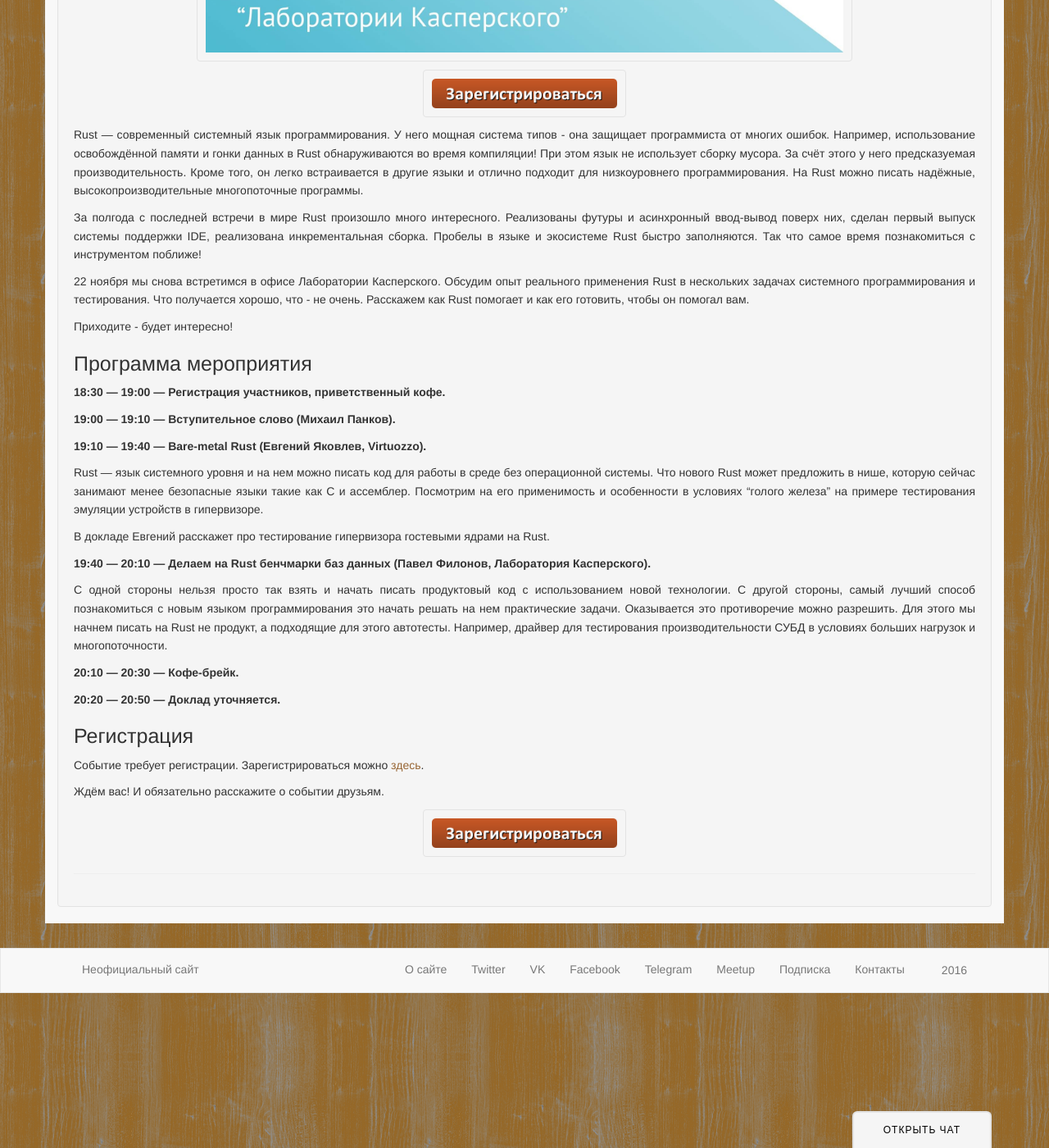
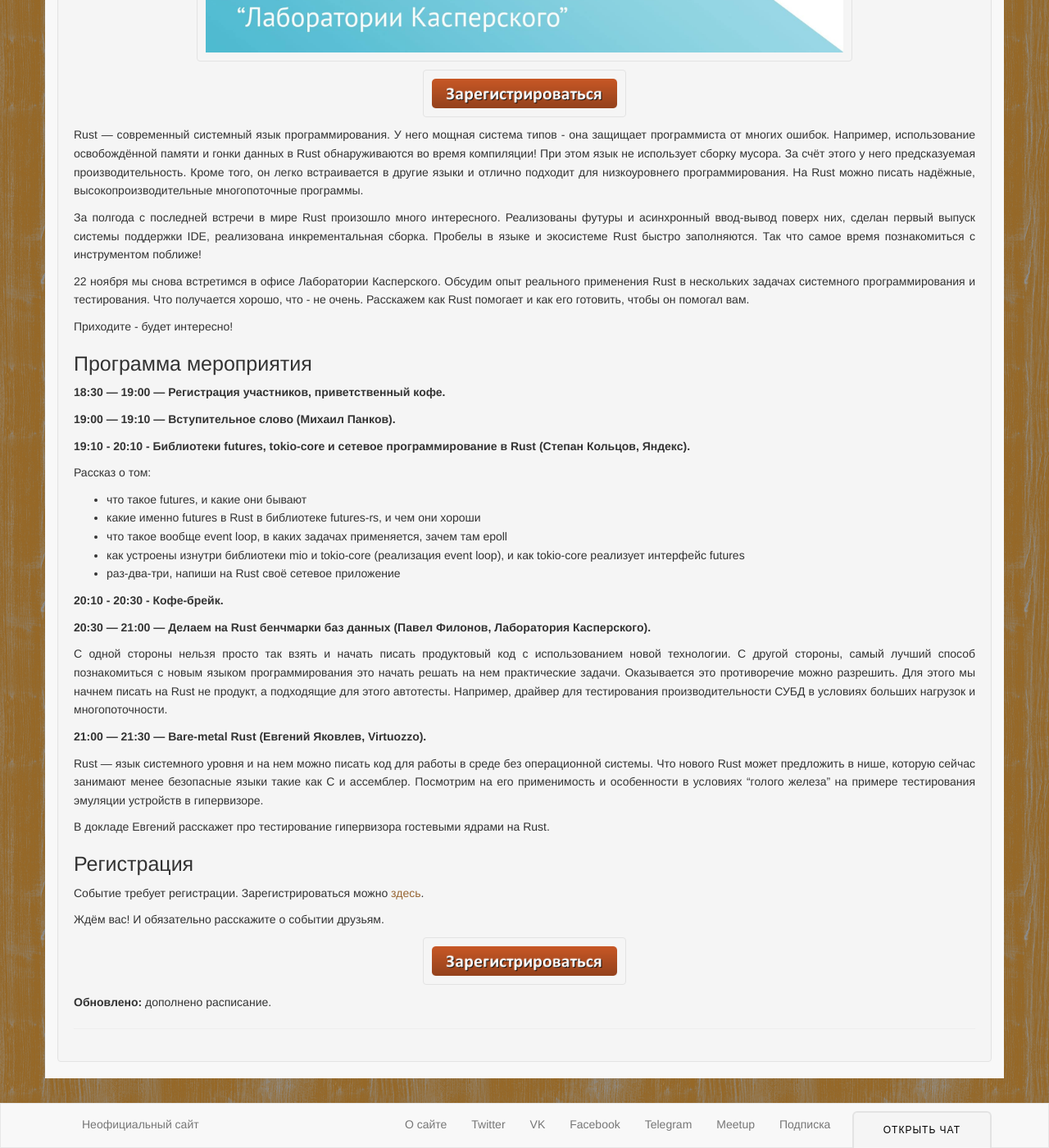
Before and after one commit to rust-lang-ru/rustycrate.ru, a Jekyll site: the page built from _posts/2016-10-31-colaboratory-rust-2.md, in a window 1280 px wide and 1400 px high, scrolled down 711 px. Shown: the whole window at 82% size. Built offline with Jekyll 4.4.1, drawn with Linux system fonts in a browser that asks for light colours; nearby versions of some CDN libraries; comment, search, counter and statistics services are not loaded.

Commit message:
Обновляем расписание

```diff
--- a/_posts/2016-10-31-colaboratory-rust-2.md
+++ b/_posts/2016-10-31-colaboratory-rust-2.md
@@ -41,18 +41,19 @@
 
 **19:00 — 19:10 — Вступительное слово (Михаил Панков).**
 
-**19:10 — 19:40 — Bare-metal Rust (Евгений Яковлев, Virtuozzo).**
+**19:10 - 20:10 - Библиотеки futures, tokio-core и сетевое программирование в Rust
+  (Степан Кольцов, Яндекс).**
 
-Rust — язык системного уровня и на нем можно писать код для работы в среде без
-операционной системы. Что нового Rust может предложить в нише, которую сейчас
-занимают менее безопасные языки такие как С и ассемблер. Посмотрим на его
-применимость и особенности в условиях "голого железа" на примере тестирования
-эмуляции устройств в гипервизоре.
+Рассказ о том:
+- что такое futures, и какие они бывают
+- какие именно futures в Rust в библиотеке futures-rs, и чем они хороши
+- что такое вообще event loop, в каких задачах применяется, зачем там epoll
+- как устроены изнутри библиотеки mio и tokio-core (реализация event loop), и как tokio-core реализует интерфейс futures
+- раз-два-три, напиши на Rust своё сетевое приложение
 
-В докладе Евгений расскажет про тестирование гипервизора гостевыми ядрами на
-Rust.
+**20:10 - 20:30 - Кофе-брейк.**
 
-**19:40 — 20:10 — Делаем на Rust бенчмарки баз данных (Павел Филонов,
+**20:30 — 21:00 — Делаем на Rust бенчмарки баз данных (Павел Филонов,
   Лаборатория Касперского).**
 
 С одной стороны нельзя просто так взять и начать писать продуктовый код с
@@ -63,9 +64,16 @@
 драйвер для тестирования производительности СУБД в условиях больших нагрузок и
 многопоточности.
 
-**20:10 — 20:30 — Кофе-брейк.**
+**21:00 — 21:30 — Bare-metal Rust (Евгений Яковлев, Virtuozzo).**
 
-**20:20 — 20:50 — Доклад уточняется.**
+Rust — язык системного уровня и на нем можно писать код для работы в среде без
+операционной системы. Что нового Rust может предложить в нише, которую сейчас
+занимают менее безопасные языки такие как С и ассемблер. Посмотрим на его
+применимость и особенности в условиях "голого железа" на примере тестирования
+эмуляции устройств в гипервизоре.
+
+В докладе Евгений расскажет про тестирование гипервизора гостевыми ядрами на
+Rust.
 
 # Регистрация
 
@@ -77,3 +85,5 @@
 <a href="https://events.kaspersky.com/event/rust2" target="blank">
 <img src="/images/2016-04-25-colaboratory-rust/button.png" alt="зарегистрироваться" style="width: 248px;"/>
 </a>
+
+**Обновлено:** дополнено расписание.
```
